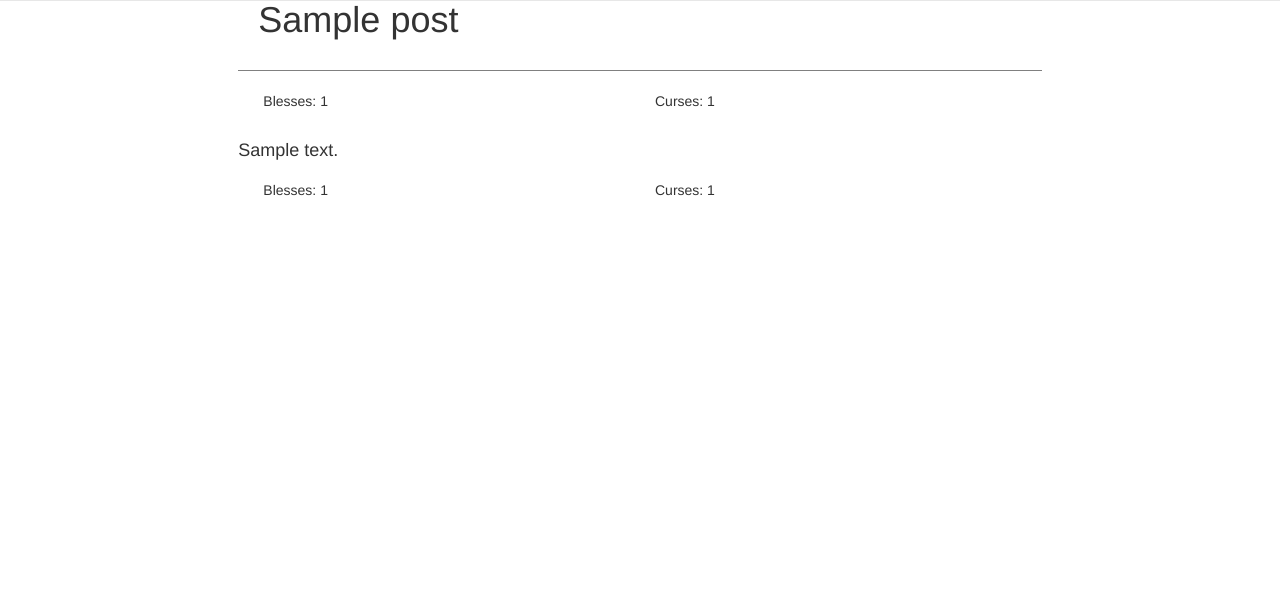
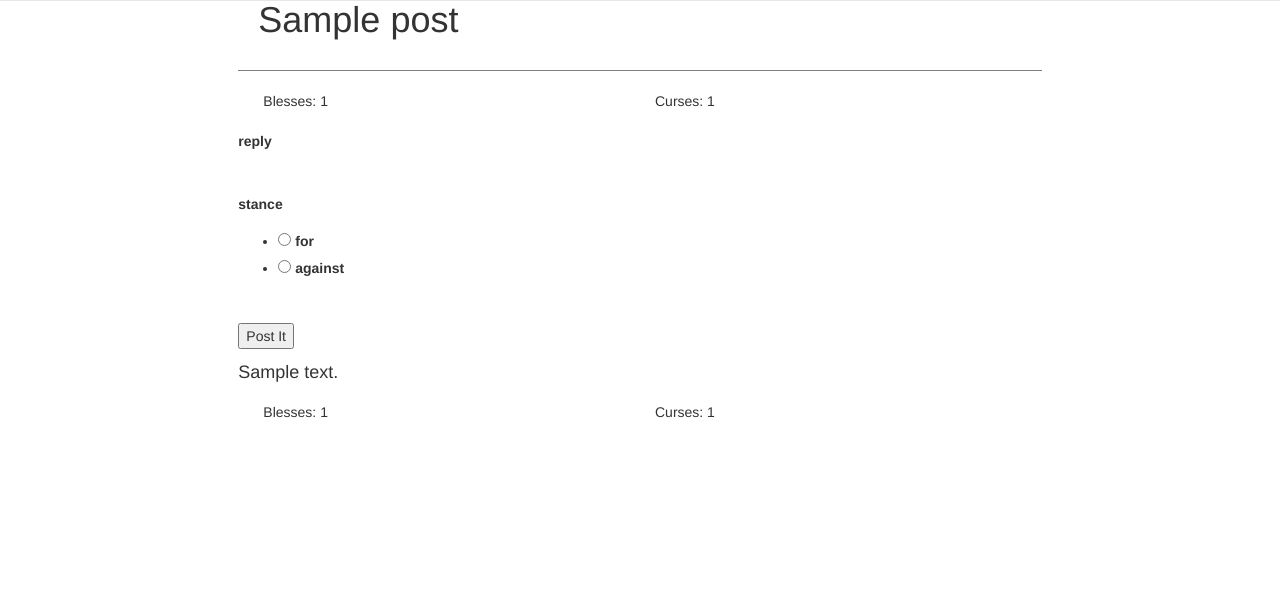
Before and after one commit to NightLamp/discusso, a Flask app: page /topicpage/1 in a window 1280 px wide. Shown: the part 140-729 px from the top of the page. Run offline with Flask 2, Linux system fonts and the light colour scheme; a user stored in the database is signed in; tables that the repository leaves empty hold one stand-in row (values such as "Sample post"); some libraries are stand-ins or nearby versions.

Commit message:
added ability to reply to a post on topic page

```diff
--- a/app/forms.py
+++ b/app/forms.py
@@ -1,5 +1,5 @@
 from flask_wtf import FlaskForm
-from wtforms import StringField, PasswordField, BooleanField, SubmitField
+from wtforms import StringField, PasswordField, BooleanField, SubmitField, RadioField
 from wtforms.validators import ValidationError, DataRequired, Email, EqualTo
 from app.models import User
 
@@ -32,3 +32,9 @@
     title = StringField('title', validators=[DataRequired()])
     desc = StringField('Description')
     submit = SubmitField('Post It')
+
+
+class ReplyForm(FlaskForm):
+    text = StringField('reply', validators=[DataRequired()])
+    stance = RadioField('stance', choices=[('True','for'),('False','against')])
+    submit = SubmitField('Post It')
--- a/app/models.py
+++ b/app/models.py
@@ -48,8 +48,8 @@
     post_id   = db.Column(db.Integer, db.ForeignKey('post.id'))
 #     reply_id  = db.Column(db.Integer, db.ForeignKey('reply.id'))
     text      = db.Column(db.String(248))
-    blesses   = db.Column(db.Integer)
-    curses    = db.Column(db.Integer)
+    blesses   = db.Column(db.Integer, default=0)
+    curses    = db.Column(db.Integer, default=0)
     timestamp = db.Column(db.DateTime, index=True, default=datetime.utcnow)
     stance    = db.Column(db.Boolean)
 
--- a/app/routes.py
+++ b/app/routes.py
@@ -1,6 +1,6 @@
 from flask import render_template, flash, redirect, url_for
 from app import app
-from app.forms import LoginForm, RegistrationForm, MakePostForm
+from app.forms import LoginForm, RegistrationForm, MakePostForm, ReplyForm
 from flask_login import current_user, login_user
 from flask_login import logout_user
 from app.models import User, Post, Reply
@@ -21,31 +21,41 @@
         return render_template('homepage.html', title='Home', posts=Post.query.all(), form=form)
     return render_template('homepage.html', title='Home', posts=Post.query.all(), form=form)
 
+
 @app.route('/logout')
 def logout():
     logout_user()
     return redirect(url_for('homepage'))
 
+
 @app.route('/tutorial')
 def tutorial():
     return render_template('tutorialpage.html', title='Tutorial')
 
-@app.route('/topicpage/<postid>')
+
+@app.route('/topicpage/<postid>', methods=['GET', 'POST'])
 def topic(postid):
+    myPost = Post.query.get(postid)
+    form = ReplyForm()
+    if form.validate_on_submit():
+        reply = Reply(post_id=postid, text=form.text.data, stance=('True' == form.stance.data))
+        db.session.add(reply)
+        db.session.commit()
+        myReply = Post.query.get(postid).p_replies.all()
+        return render_template('topicpage.html', title='Topic', post = myPost, replies = myReply, form=form)
     myReply = Post.query.get(postid).p_replies.all()
-    myPost = Post.query.get(postid)
-    return render_template('topicpage.html', title='Topic', post = myPost, replies = myReply)
+    return render_template('topicpage.html', title='Topic', post = myPost, replies = myReply, form=form)
+
 
 @app.route('/profile/<userid>')
 def profile(userid):
     myUser = User.query.get(userid)
     return render_template('profile.html', title='Profile', user = myUser)
 
+
 @app.route('/contact')
 def contact():
     return render_template('contact.html', title='Contact')
-
-
 
 
 @app.route('/signin', methods=['GET', 'POST'])
--- a/app/templates/topicpage.html
+++ b/app/templates/topicpage.html
@@ -23,6 +23,28 @@
 			</div>
 
 		</div>
+        {% if not current_user.is_anonymous %}
+            <div class="form">
+                <form action="" method="post">
+                    {{ form.hidden_tag() }}
+                    <p>
+                        {{ form.text.label }}<br>
+                        {{ form.text(size=248) }}<br>
+                        {% for error in form.text.errors %}
+                        <span style="color: red;">[{{ error }}]</span>
+                        {% endfor %}
+                    </p>
+                     <p>
+                        {{ form.stance.label }}<br>
+                        {{ form.stance() }}<br>
+                        {% for error in form.stance.errors %}
+                        <span style="color: red;">[{{ error }}]</span>
+                        {% endfor %}
+                    </p>
+                    <p> {{form.submit() }}</p>
+                </form>
+            </div>
+        {% endif %}
 
 		{% for reply in replies %}
 		<div class="comment">
```
Also changed, not shown: app.db.
